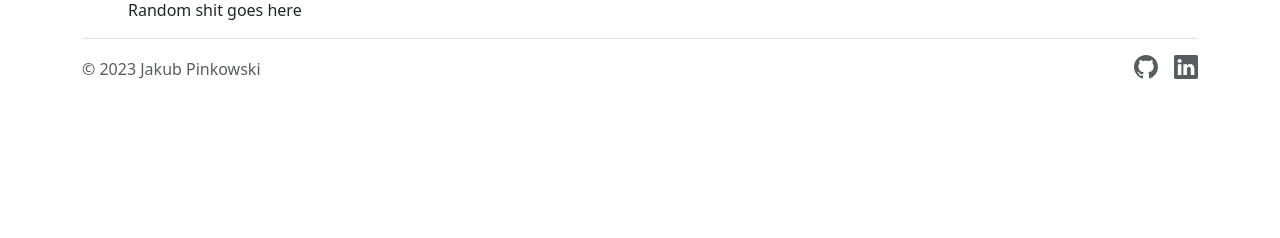
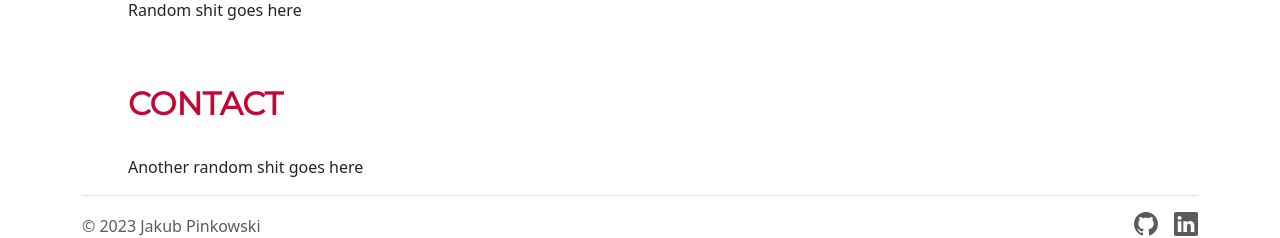
Before and after one commit to Jakub-Pinkowski/Portfolio, a Vue app: page / in a window 1280 px wide. Shown: the part 1641-1879 px from the top of the page. Before the commit the page ends 1780 px from the top, so only its background shows below. Built offline with nearby package versions, Linux system fonts and the light colour scheme.

Commit message:
Implemented basic components structure

```diff
--- a/src/App.vue
+++ b/src/App.vue
@@ -5,6 +5,7 @@
             <TheBanner></TheBanner>
             <TheAbout></TheAbout>
             <ThePortfolio></ThePortfolio>
+            <TheContact></TheContact>
         </main>
         <TheFooter></TheFooter>
     </body>
@@ -15,6 +16,7 @@ import TheNagivation from './components/TheNavigation.vue'
 import TheBanner from './components/TheBanner.vue'
 import TheAbout from './components/TheAbout.vue'
 import ThePortfolio from './components/ThePortfolio.vue'
+import TheContact from './components/TheContact.vue'
 import TheFooter from './components/TheFooter.vue'
 </script>
 
--- a/src/components/TheBanner.vue
+++ b/src/components/TheBanner.vue
@@ -1,5 +1,5 @@
 <template>
-    <div class="banner ">
+    <div id="home" class="banner ">
 
         <div class="intro">
             <h1 class="heading ma-0 pa-0 "> Jakub Pinkowski </h1>
--- /dev/null
+++ b/src/components/TheContact.vue
@@ -0,0 +1,35 @@
+<template>
+    <div id="contact">
+        <h2>
+            Contact
+        </h2>
+        <div>
+            Another random shit goes here
+        </div>
+    </div>
+</template>
+
+<style lang="scss" scoped > #contact {
+     padding-left: 10%;
+     margin-top: 3em;
+
+     h2 {
+         text-transform: uppercase;
+         font-weight: 700;
+         color: var(--accent-color);
+         padding-top: 15px;
+         font-family: Montserrat, sans-serif;
+         font-size: 2em;
+         display: block;
+         margin-bottom: 1em;
+     }
+
+     p {
+         padding-block: 10px;
+         padding-right: 10px;
+         font-weight: 400;
+         color: var(--gray);
+         font-size: 1.7em;
+     }
+ }
+</style>
--- a/src/components/TheNavigation.vue
+++ b/src/components/TheNavigation.vue
@@ -6,18 +6,18 @@
             <span></span>
             <span></span>
             <ul id="menu">
-                <router-link to="/">
+                <a href="#home">
                     <li @click='close()'>Home</li>
-                </router-link>
-                <router-link to="/#about">
+                </a>
+                <a href="#about">
                     <li @click='close()'>About</li>
-                </router-link>
-                <router-link to='/#portfolio'>
+                </a>
+                <a href="#portfolio">
                     <li @click='close()'>Portfolio</li>
-                </router-link>
-                <router-link to="/#contact">
+                </a>
+                <a href="#contact">
                     <li @click='close()'>Contact</li>
-                </router-link>
+                </a>
             </ul>
         </div>
     </nav>
--- a/src/main.js
+++ b/src/main.js
@@ -1,7 +1,7 @@
 import './assets/reset.css';
 import './assets/main.css';
-import 'bootstrap/dist/css/bootstrap.css'
-import 'bootstrap/dist/js/bootstrap.js'
+import 'bootstrap/dist/css/bootstrap.css';
+import 'bootstrap/dist/js/bootstrap.js';
 
 import { createApp } from 'vue';
 import App from './App.vue';
```
